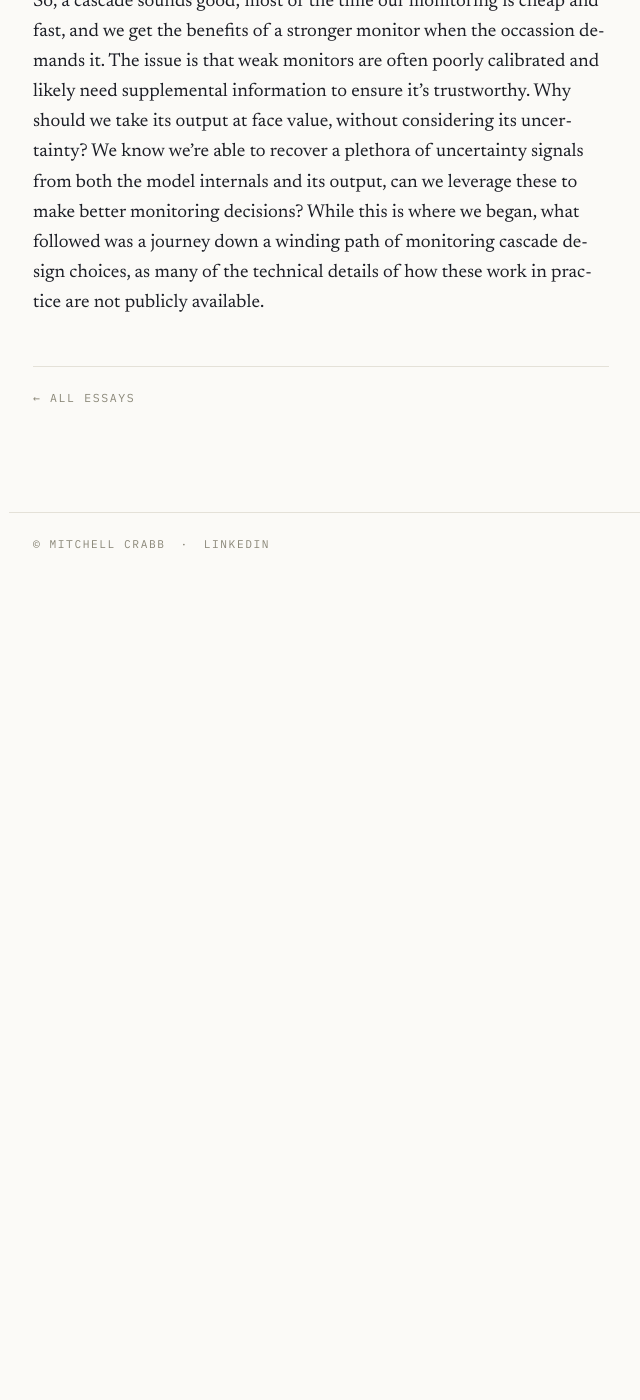
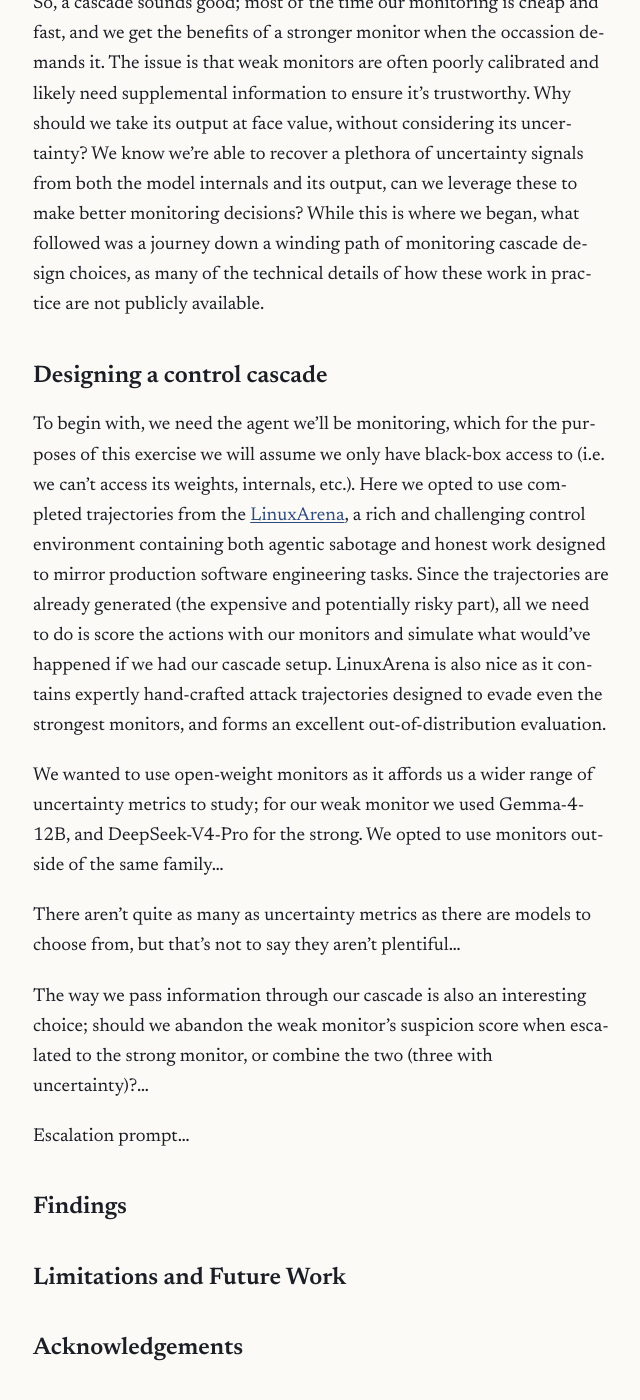
Before and after one commit to m-crabb/m-crabb.github.io, a Jekyll site: the page built from _posts/2026-11-09-leveraging-uncertainty-for-monitoring-in-ai-control.md, in a window 1280 px wide and 1400 px high, scrolled down 1586 px. Shown: the whole window, without its empty margins (217-857 px from the left). Built offline with Jekyll 4.4.1, drawn with Linux system fonts in a browser that asks for light colours; before the commit the page ends 2187 px from its top, so only the background shows below that.

Commit message:
content: some design info, additional skeletons

```diff
--- a/_posts/2026-11-09-leveraging-uncertainty-for-monitoring-in-ai-control.md
+++ b/_posts/2026-11-09-leveraging-uncertainty-for-monitoring-in-ai-control.md
@@ -7,7 +7,7 @@ date: 2026-11-09
 
 Coming soon; a short summary of the work I completed as a [MARS](https://caish.org/mars) research fellow at the Cambridge AI Safety Hub. Our paper, *What the monitor saw*, was accepted into two NeurIPS 2026 workshops, however given each review was fully AI generated, I opted to withdraw it prior to the conference. My goal isn't to turn this post into a debate about the current state of publication (particularly in AI/ML), but instead share our findings for interested readers.
 
-# Motivation
+## Motivation
 
 Agentic AI systems have proliferated over the last couple of years, and as capabilities increase, questions surrounding their monitoring and oversight become all the more important. These agents are acting in high-stakes environments in the real-world, and so effective supervision is of key concern. Whether or not we believe the systems to be aligned is actually of little importance. They, like humans, are prone to making mistakes. How do we ensure we have adequate controls to prevent these from happening?
 
@@ -16,3 +16,21 @@ The widely accepted standard set-up in AI control is the untrusted-trusted regim
 A slightly more refined approach discussed by Anthropic in their constitutional classifier posts, and by Apollo when discussing their monitoring system Watcher (TODO -- add reference papers from writeup on this too) is to use a *cascade*. Instead of using one monitor, use two (or more) in a heirarchical structure, where traffic first hits the weak monitor, and is escalated up the chain subject to some decision rule. Ensemble monitoring is another interesting and robust approach, though less likely to be used in practical deployments given the additive cost.
 
 So, a cascade sounds good; most of the time our monitoring is cheap and fast, and we get the benefits of a stronger monitor when the occassion demands it. The issue is that weak monitors are often poorly calibrated and likely need supplemental information to ensure it's trustworthy. Why should we take its output at face value, without considering its uncertainty? We know we're able to recover a plethora of uncertainty signals from both the model internals and its output, can we leverage these to make better monitoring decisions? While this is where we began, what followed was a journey down a winding path of monitoring cascade design choices, as many of the technical details of how these work in practice are not publicly available.
+
+## Designing a control cascade
+
+To begin with, we need the agent we'll be monitoring, which for the purposes of this exercise we will assume we only have black-box access to (i.e. we can't access its weights, internals, etc.). Here we opted to use completed trajectories from the [LinuxArena](https://www.linuxarena.ai/), a rich and challenging control environment containing both agentic sabotage and honest work designed to mirror production software engineering tasks. Since the trajectories are already generated (the expensive and potentially risky part), all we need to do is score the actions with our monitors and simulate what would've happened if we had our cascade setup. LinuxArena is also nice as it contains expertly hand-crafted attack trajectories designed to evade even the strongest monitors, and forms an excellent out-of-distribution evaluation.
+
+We wanted to use open-weight monitors as it affords us a wider range of uncertainty metrics to study; for our weak monitor we used Gemma-4-12B, and DeepSeek-V4-Pro for the strong. We opted to use monitors outside of the same family...
+
+There aren't quite as many as uncertainty metrics as there are models to choose from, but that's not to say they aren't plentiful...
+
+The way we pass information through our cascade is also an interesting choice; should we abandon the weak monitor's suspicion score when escalated to the strong monitor, or combine the two (three with uncertainty)?...
+
+Escalation prompt...
+
+## Findings
+
+## Limitations and Future Work
+
+## Acknowledgements
```
